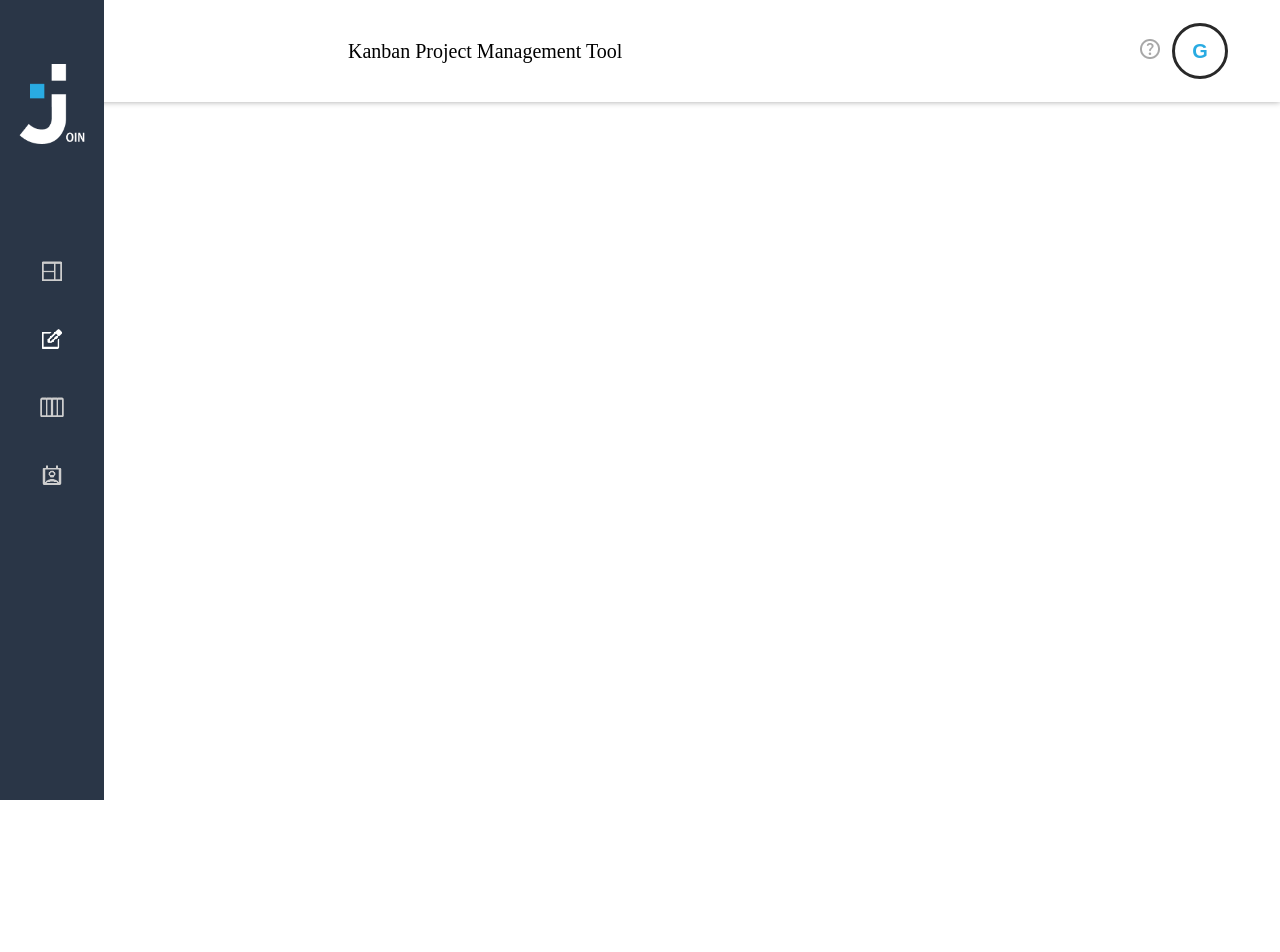
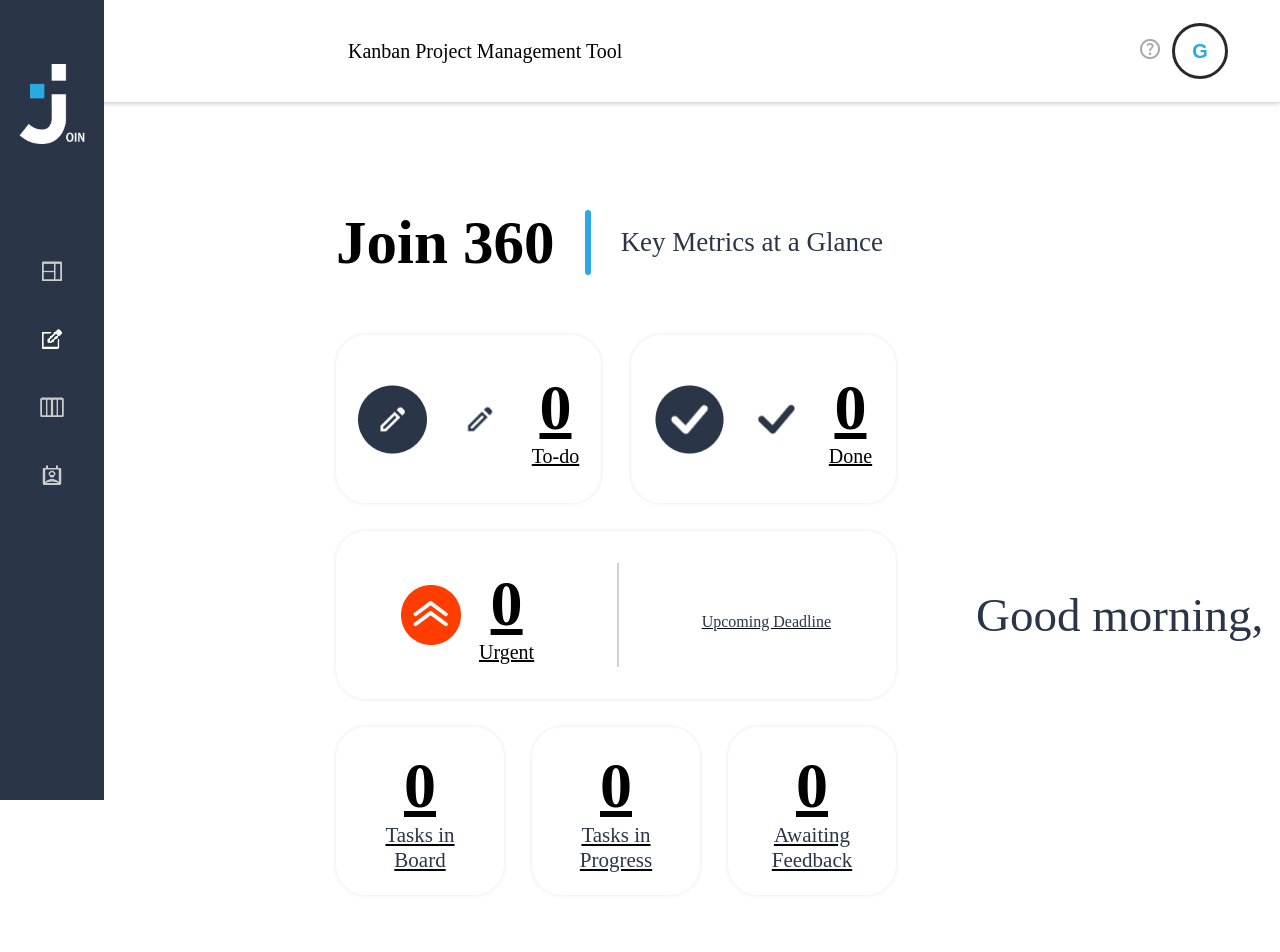
Before and after one commit to devcontain/join-angular, an Angular app: page /summary in a window 1280 px wide. Shown: the top 952 px of the page. Before the commit the page ends 800 px from the top, so only its background shows below. Built offline with nearby package versions, Linux system fonts and the light colour scheme.

Commit message:
implement summary elements and style + language button to user-menu

```diff
--- a/src/app/app.html
+++ b/src/app/app.html
@@ -3,4 +3,5 @@
 }
 <app-header />
 <app-sidebar />
+<app-summary />
 <router-outlet />
--- a/src/app/app.ts
+++ b/src/app/app.ts
@@ -4,6 +4,7 @@ import { MenuModal } from './shared/menu-modal/menu-modal';
 import { Menu } from './shared/menu';
 import { Header } from './shared/header/header';
 import { Sidebar } from './shared/sidebar/sidebar';
+import { Summary } from './features/summary/summary';
 
 @Component({
   selector: 'app-root',
@@ -11,7 +12,8 @@ import { Sidebar } from './shared/sidebar/sidebar';
     RouterOutlet,
     MenuModal,
     Header,
-    Sidebar
+    Sidebar,
+    Summary
   ],
   templateUrl: './app.html',
   styleUrl: './app.scss'
--- a/src/app/features/summary/summary.html
+++ b/src/app/features/summary/summary.html
@@ -1 +1,71 @@
-<p>summary works!</p>
+<div class="summary-margin">
+    <div class="summary-join-360">
+        <h1>Join 360</h1>
+        <div class="summary-spacer"></div>
+        <p>Key Metrics at a Glance</p>
+        <div class="summary-spacer-handy"></div>
+    </div>
+
+    <div class="summary-tasks-flex">
+        <div class="summary-tasks">
+            <div class="summary-todo-done-flex">
+                <a href="board.html" class="summary-todo-done">
+                    <img src="/assets/images/to_do_img.png" class="summary-images">
+                    <img src="/assets/images/to_do_img_white.png" class="summary-images-hover">
+                    <div class="summary-todo-done-numbers">
+                        <h3 id="summary_to_do">0</h3>
+                        <span>To-do</span>
+                    </div>
+                </a>
+
+                <a href="board.html" class="summary-todo-done">
+                    <img src="/assets/images/done_img.png" class="summary-images">
+                    <img src="/assets/images/dones_img_white.png" class="summary-images-hover">
+                    <div class="summary-todo-done-numbers">
+                        <h3 id="summary_done">0</h3>
+                        <span>Done</span>
+                    </div>
+                </a>
+            </div>
+
+            <a href="board.html" class="summary-urgent-flex">
+                <div class="summary-urgent">
+                    <img src="assets/images/urgent_img.png">
+                    <div class="summary-urgent-numbers">
+                        <h3 id="summary_urgent">0</h3>
+                        <span>Urgent</span>
+                    </div>
+                </div>
+
+                <div class="summary-urgent-spacer"></div>
+
+                <div class="summary-upcoming-deadline">
+                    <h3 id="summary_deadline"></h3>
+                    <span id="summary_deadline_string">Upcoming Deadline</span>
+                </div>
+            </a>
+
+            <div class="summary-board-progress-flex">
+                <a href="board.html" class="summary-board-progress summary-board-progressl">
+                    <h3 id="summary_in_board">0</h3>
+                    <span>Tasks in <br> Board</span>
+                </a>
+
+                <a href="board.html" class="summary-board-progress">
+                    <h3 id="summary_progress">0</h3>
+                    <span>Tasks in <br> Progress</span>
+                </a>
+
+                <a href="board.html" class="summary-board-progress summary-board-progressr">
+                    <h3 id="summary_feedback">0</h3>
+                    <span>Awaiting <br> Feedback</span>
+                </a>
+            </div>
+        </div>
+
+        <div class="summary-welcome">
+            <h2 id="summary_good_morning">Good morning,</h2>
+            <h1 id="summary_name"></h1>
+        </div>
+    </div>
+</div>
--- a/src/app/features/summary/summary.scss
+++ b/src/app/features/summary/summary.scss
@@ -0,0 +1,286 @@
+.summary-margin {
+    margin-left: 328px;
+    margin-top: 206px;
+    color: black;
+}
+
+.summary-join-360 {
+    height: 73px;
+    display: flex;
+    align-items: center;
+
+    h1 {
+        font-size: 61px;
+    }
+
+    p {
+        font-size: 27px;
+        color: #2A3647;
+        font-weight: 400;
+    }
+}
+
+.summary-spacer {
+    height: 59px;
+    border: 3px solid;
+    border-color: #29ABE2;
+    border-radius: 4px;
+    margin-left: 30px;
+    margin-right: 30px;
+}
+
+.summary-spacer-handy {
+    display: none;
+}
+
+.summary-tasks-flex {
+    margin-top: 56px;
+    display: flex;
+}
+
+.summary-tasks {
+    margin-right: 80px;
+    max-height: 560px;
+    width: 560px;
+
+    a {
+        color: black;
+    }
+}
+
+.summary-todo-done-flex {
+    display: flex;
+    justify-content: space-between;
+    height: 196px;
+    max-height: 196px;
+}
+
+.summary-todo-done {
+    transition: 0.05s;
+    width: 265px;
+    height: 168px;
+    background-color: white;
+    box-shadow: 0px 0px 4px 0px #0000001A;
+    border-radius: 30px;
+    display: flex;
+    align-items: center;
+    justify-content: center;
+
+    img {
+        height: 69px;
+        width: 69px;
+        margin-right: 18px;
+    }
+}
+
+.summary-todo-done:hover {
+    margin-bottom: -2px;
+    width: 282px;
+    height: 184px;
+    transition: 0.05s;
+    background-color: #2A3647;
+    color: white;
+
+    .summary-img-hover {
+        display: block;
+    }
+
+    .summary-img {
+        display: none;
+    }
+}
+
+.summary-img-hover {
+    display: none;
+}
+
+.summary-todo-done-numbers {
+    display: flex;
+    flex-direction: column;
+    align-items: center;
+
+    h3 {
+        font-weight: 600;
+        font-size: 64px;
+        margin: 0px;
+    }
+
+    span {
+        font-size: 20px;
+    }
+}
+
+.summary-urgent-flex {
+    transition: 0.1s;
+    background-color: white;
+    box-shadow: 0px 0px 4px 0px #0000001A;
+    width: 560px;
+    height: 168px;
+    border-radius: 30px;
+    display: flex;
+    align-items: center;
+    justify-content: space-between;
+}
+
+.summary-urgent-flex:hover {
+    margin-bottom: -16px;
+    height: 184px;
+    transition: 0.1s;
+    background-color: #2A3647;
+    color: white;
+
+    h3 {
+        color: white;
+    }
+
+    span {
+        color: white;
+    }
+}
+
+.summary-urgent {
+    height: 100%;
+    display: flex;
+    align-items: center;
+    margin-left: 65px;
+
+    img {
+        height: 60px;
+        width: 60px;
+        margin-right: 18px;
+    }
+}
+
+.summary-urgent-numbers {
+    display: flex;
+    flex-direction: column;
+    align-items: center;
+
+    h3 {
+        font-weight: 600;
+        font-size: 64px;
+        margin: 0px;
+    }
+
+    span {
+        font-size: 20px;
+    }
+}
+
+.summary-urgent-spacer {
+    height: 102.02px;
+    border: 1px solid;
+    border-color: #D1D1D1;
+}
+
+.summary-upcoming-deadline {
+    display: flex;
+    flex-direction: column;
+    margin-right: 65px;
+
+    h3 {
+        font-size: 21px;
+        font-weight: 700px;
+        color: #2A3647;
+        margin: 0px;
+        margin-bottom: 13px;
+    }
+
+    span {
+        font-weight: 400;
+        color: #2A3647;
+        font-size: 16px;
+    }
+}
+
+.summary-board-progress-flex {
+    display: flex;
+    justify-content: space-between;
+    margin-top: 28px;
+}
+
+.summary-board-progress {
+    transition: 0.1s;
+    background-color: white;
+    box-shadow: 0px 0px 4px 0px #0000001A;
+    border-radius: 30px;
+    width: 168px;
+    height: 168px;
+    display: flex;
+    align-items: center;
+    justify-content: center;
+    flex-direction: column;
+    text-align: center;
+
+    h3 {
+        font-weight: 600;
+        font-size: 64px;
+        margin: 0px;
+    }
+
+    span {
+        color: #2A3647;
+        font-size: 21px;
+        font-weight: 400;
+    }
+}
+
+.summary-board-progressl:hover {
+    height: 184px;
+    width: 184px;
+    transition: 0.1s;
+    background-color: #2A3647;
+    color: white;
+    margin-right: -16px;
+    margin-top: -16px;
+
+    span {
+        color: white;
+    }
+}
+
+.summary-board-progress:hover {
+    height: 184px;
+    width: 184px;
+    transition: 0.1s;
+    margin-top: -16px;
+    background-color: #2A3647;
+    color: white;
+
+    span {
+        color: white;
+    }
+}
+
+.summary-board-progressr:hover {
+    height: 184px;
+    width: 184px;
+    transition: 0.1s;
+    background-color: #2A3647;
+    color: white;
+    margin-left: -16px;
+    margin-top: -16px;
+
+    span {
+        color: white;
+    }
+}
+
+.summary-welcome {
+    display: flex;
+    justify-content: center;
+    flex-direction: column;
+
+    h2 {
+        font-weight: 500;
+        margin: 0px;
+        color: #2A3647;
+        font-size: 47px;
+    }
+
+    h1 {
+        margin: 0px;
+        color: #29ABE2;
+        font-size: 64px;
+    }
+}
--- a/src/app/shared/menu-modal/menu-modal.html
+++ b/src/app/shared/menu-modal/menu-modal.html
@@ -9,6 +9,10 @@
             Legal notice
         </a>
 
+        <button type="button" class="open-menu-language">
+            English
+        </button>
+
         <button type="button" class="open-menu-down">
             Log out
         </button>
```
